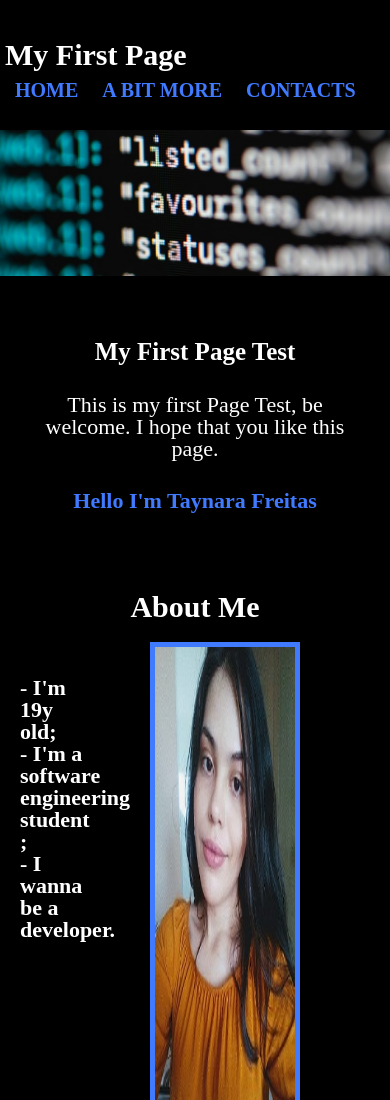
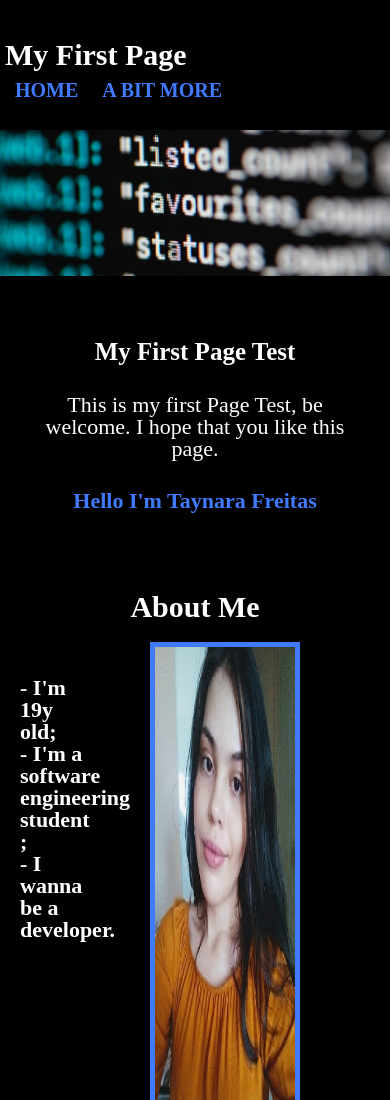
Before and after one commit to TaynaraFreitas/firstproject, a plain HTML site: page Testehtml1.html in a window 390 px wide. Shown: the top 1100 px of the page. Drawn offline with Linux system fonts and the light colour scheme.

Commit message:
I removed the contacts and added the link for responsiveness

```diff
--- a/Testehtml1.html
+++ b/Testehtml1.html
@@ -5,6 +5,7 @@
     <title>My First Page Test</title>
     <link rel="stylesheet" href="reset.css">
     <link rel="stylesheet" href="style.css">
+    <meta name = "viewport" content="width=device-width, initial-scale=1.0">
 
   </head>
 
@@ -15,7 +16,6 @@
           <ol>
             <li><a href="Testetml1.html">Home</a></li>
             <li><a href="A bit more about me.html">A bit more</a></li>
-            <li><a href="contacts.html">Contacts</a></li>
 
           </ol>
          </nav>
```
